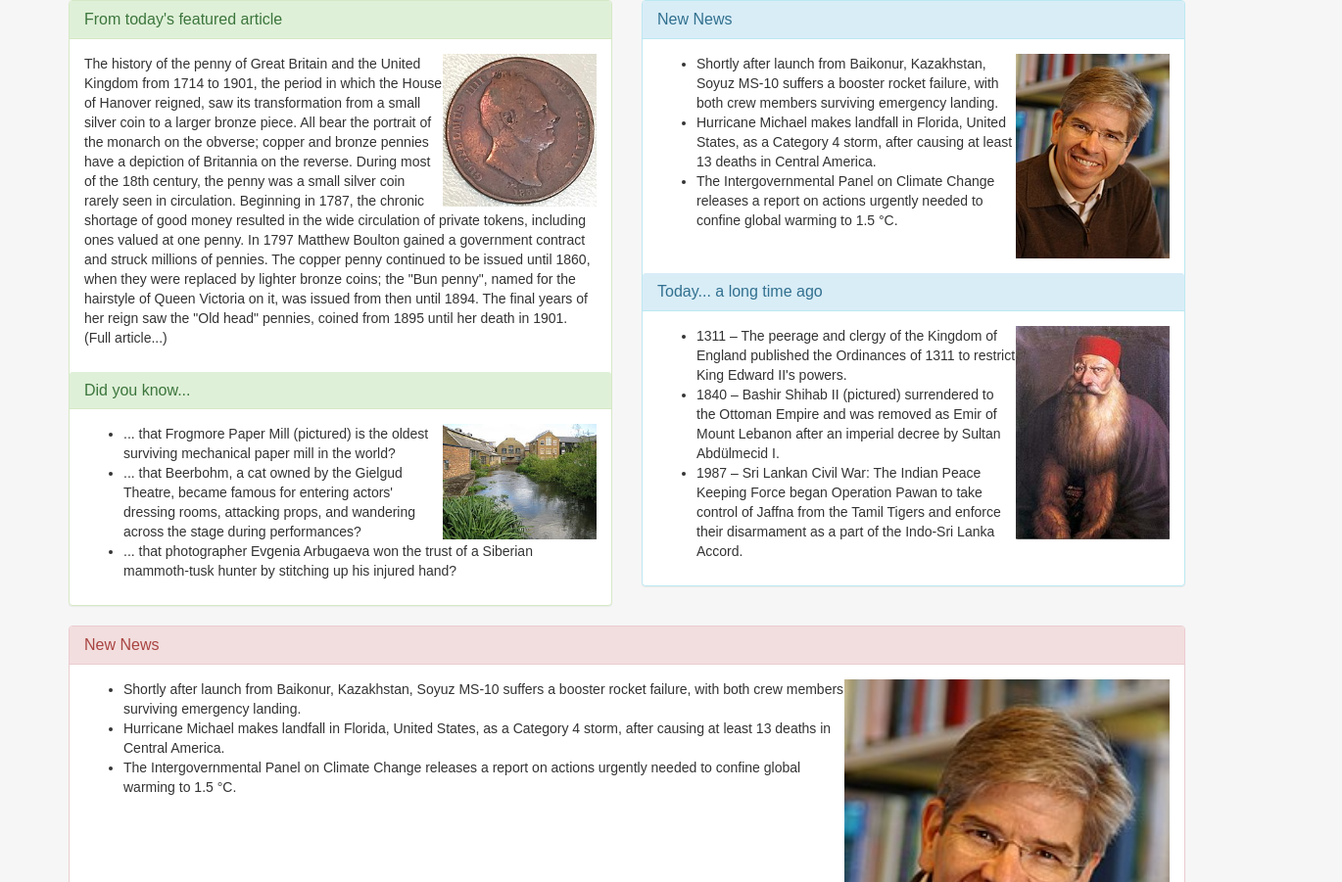
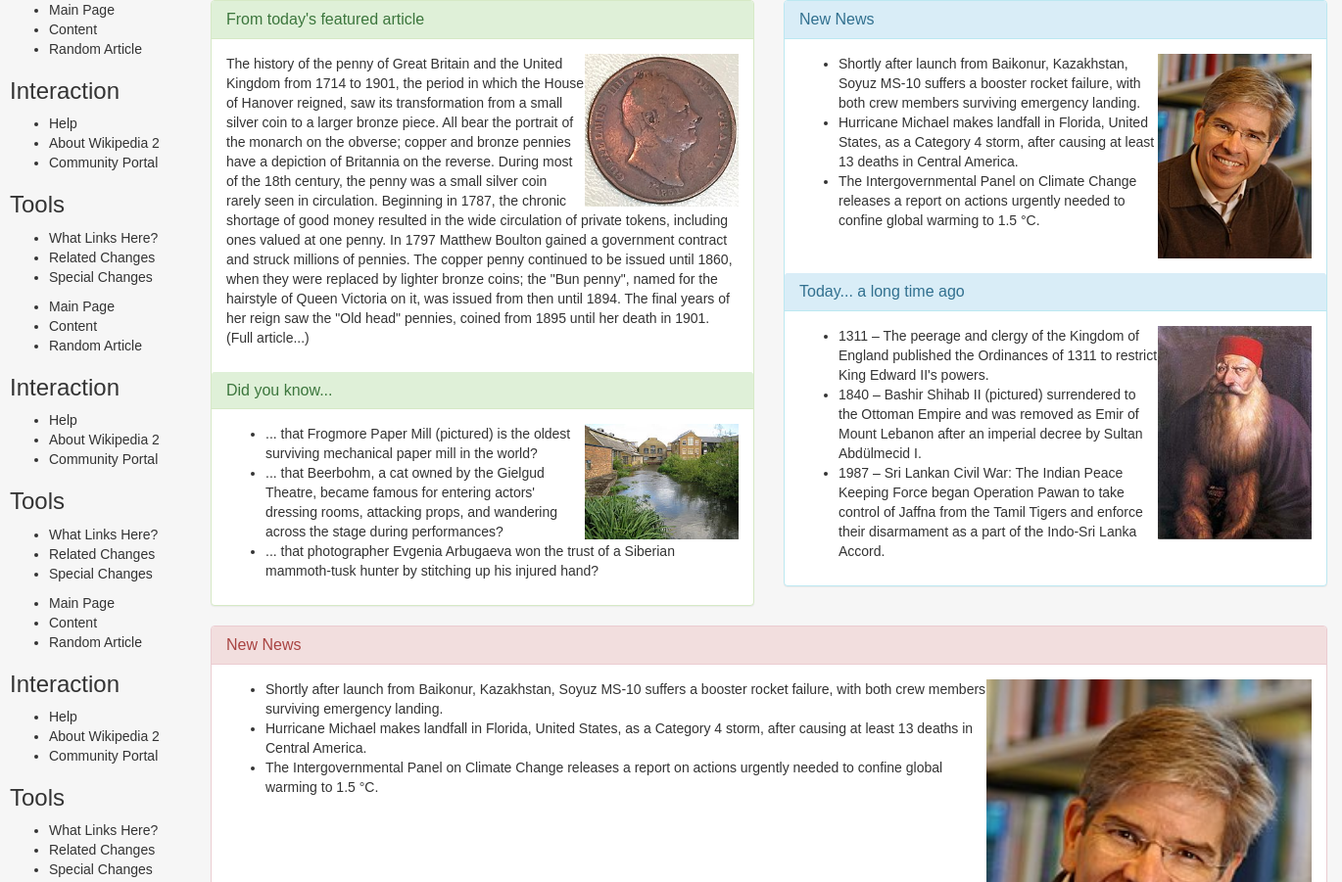
Before and after one commit to J-Michael-Brown/wiki-clone-page, a plain HTML site: page index.html in a window 1280 px wide. Shown: the top 901 px of the page at 98% size, 1370 px wide, since content can reach past the window. Drawn offline with Linux system fonts and the light colour scheme.

Commit message:
add sidebar

```diff
--- a/css/style.css
+++ b/css/style.css
@@ -17,3 +17,18 @@ img {
   width: 30%;
 
 }
+
+.container {
+  margin-left: 200px;
+  margin-right: 10px;
+}
+
+.sidebar {
+  position: absolute;
+  width: 175px;
+  padding-left: 10px;
+  margin-left: 0px;
+}
+.row {
+
+}
--- a/index.html
+++ b/index.html
@@ -7,8 +7,61 @@
     <title>Wikipedia 2, Electric Boogagloo</title>
   </head>
   <body class="mediawiki">
+          <div class="sidebar">
+            <ul>
+              <li>Main Page</li>
+              <li>Content</li>
+              <li>Random Article</li>
+            </ul>
+            <h3>Interaction</h3>
+            <ul>
+              <li>Help</li>
+              <li>About Wikipedia 2</li>
+              <li>Community Portal</li>
+            </ul>
+            <h3>Tools</h3>
+            <ul>
+              <li>What Links Here?</li>
+              <li>Related Changes</li>
+              <li>Special Changes</li>
+            </ul>
+            <ul>
+              <li>Main Page</li>
+              <li>Content</li>
+              <li>Random Article</li>
+            </ul>
+            <h3>Interaction</h3>
+            <ul>
+              <li>Help</li>
+              <li>About Wikipedia 2</li>
+              <li>Community Portal</li>
+            </ul>
+            <h3>Tools</h3>
+            <ul>
+              <li>What Links Here?</li>
+              <li>Related Changes</li>
+              <li>Special Changes</li>
+            </ul>
+            <ul>
+              <li>Main Page</li>
+              <li>Content</li>
+              <li>Random Article</li>
+            </ul>
+            <h3>Interaction</h3>
+            <ul>
+              <li>Help</li>
+              <li>About Wikipedia 2</li>
+              <li>Community Portal</li>
+            </ul>
+            <h3>Tools</h3>
+            <ul>
+              <li>What Links Here?</li>
+              <li>Related Changes</li>
+              <li>Special Changes</li>
+            </ul>
+          </div>
     <div class="container">
-
+      <!-- <div class="row"> -->
           <div class="row">
             <div class="col-sm-6">
               <div class="panel panel-success">
@@ -78,9 +131,7 @@
               </div>
             </div>
           </div>
-    </div>
-    <div id="mw-navigation"></div>
-    <div id="footer" role="contentinfo"></div>
+      <!-- </div> -->
     </div>
   </body>
 </html>
```
Lines whose indentation alone changed are shown as unchanged.
